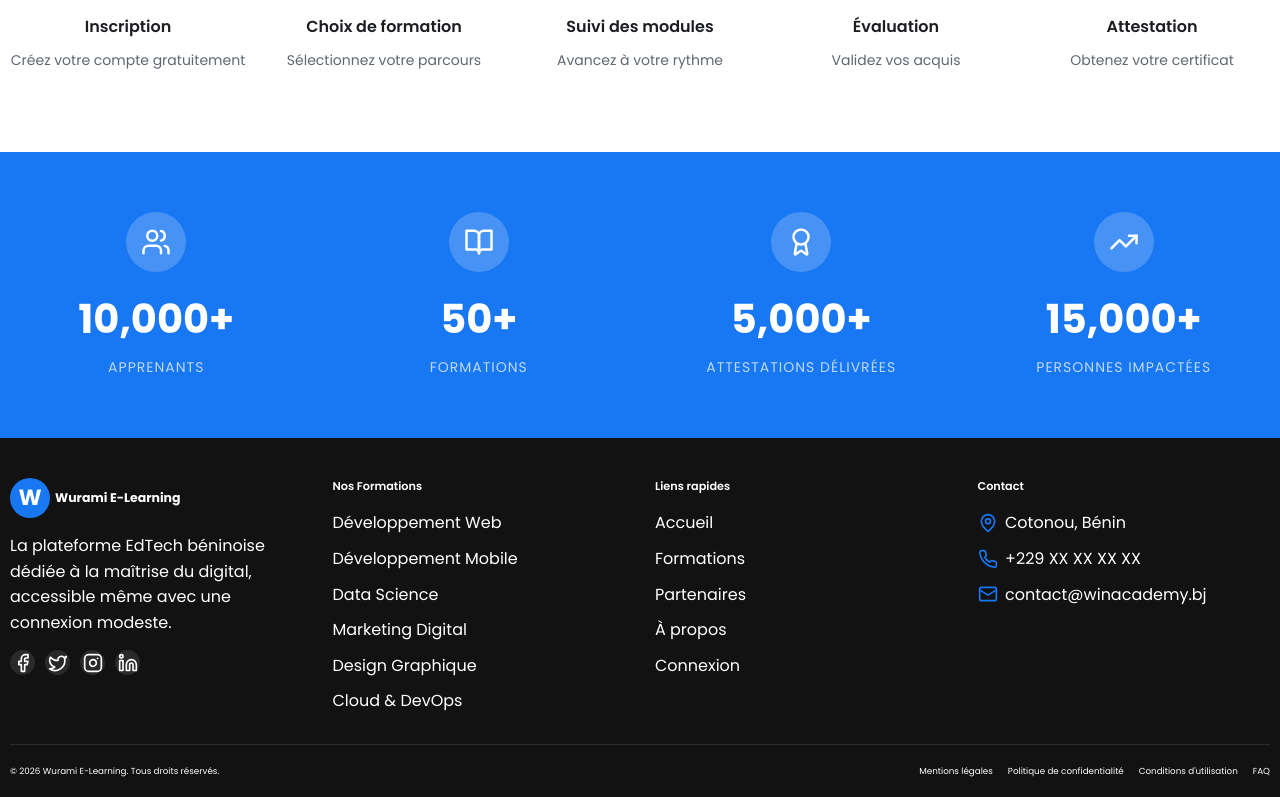
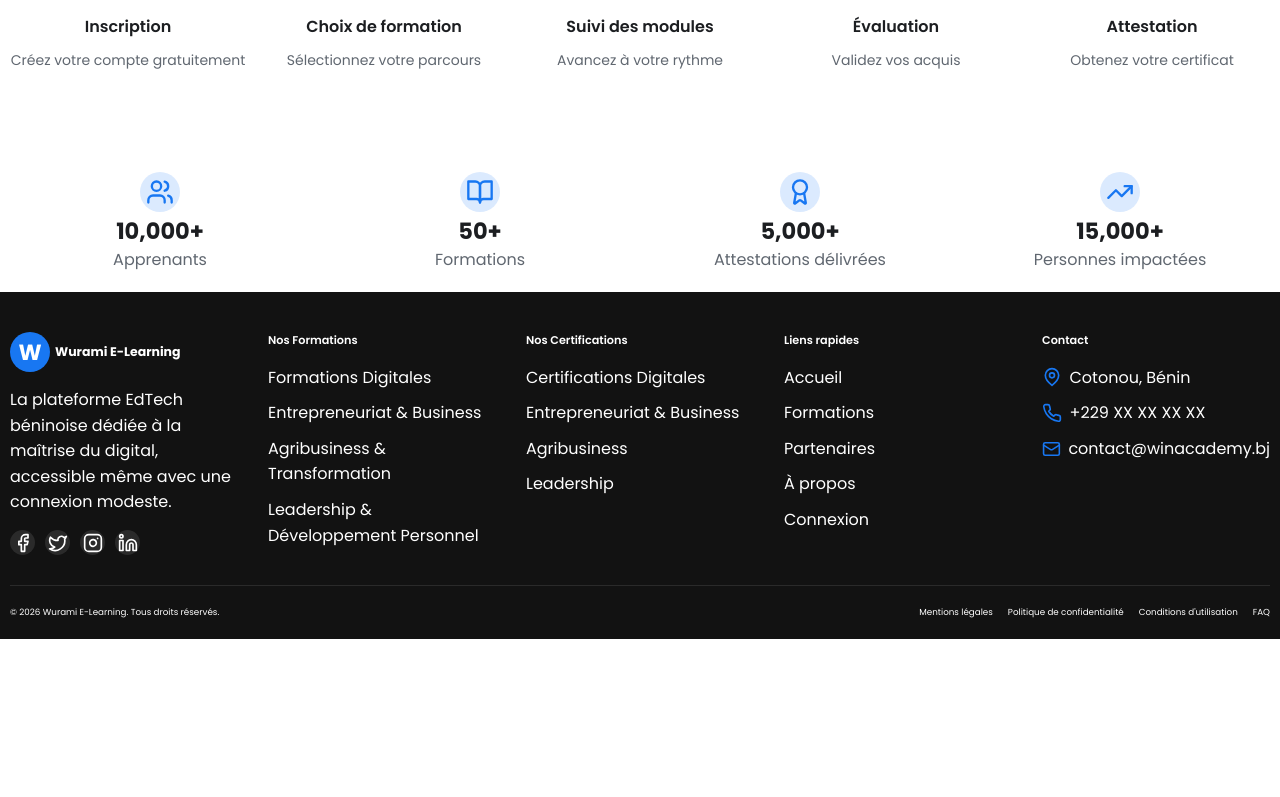
Before and after one commit to VOGLOSSOU/win-academy-fronend-app, a Next.js app: page / in a window 1280 px wide. Shown: the part 2370-3167 px from the top of the page. After the commit the page ends 3009 px from the top, so only its background shows below. Built offline with nearby package versions, Linux system fonts and the light colour scheme.

Commit message:
okay Les textes sont maintenant plus lisibles et plus gros.

```diff
--- a/src/app/formations/page.tsx
+++ b/src/app/formations/page.tsx
@@ -564,10 +564,10 @@ export default function FormationsPage() {
                     </div>
 
                     <h3 className="text-xl font-bold text-dark mb-2">{formation.title}</h3>
-                    <p className="text-gray-600 mb-4 text-sm line-clamp-2">{formation.description}</p>
+                    <p className="text-gray-600 mb-4 text-base line-clamp-2">{formation.description}</p>
 
                     {/* Meta */}
-                    <div className="flex items-center gap-4 text-sm text-gray-500 mb-4">
+                    <div className="flex items-center gap-4 text-base text-gray-500 mb-4">
                       <div className="flex items-center gap-1">
                         <Clock size={16} />
                         <span>{formation.duration}</span>
@@ -579,7 +579,7 @@ export default function FormationsPage() {
                     </div>
 
                     {/* Instructor & Certificate */}
-                    <div className="flex items-center justify-between text-sm mb-4">
+                    <div className="flex items-center justify-between text-base mb-4">
                       <span className="text-gray-600">Par {formation.instructor}</span>
                       {formation.hasCertificate && (
                         <span className="flex items-center gap-1 text-green-600">
@@ -625,10 +625,10 @@ export default function FormationsPage() {
         <PartnersSection />
 
         {/* CTA Section */}
-        <section className="py-16 bg-light">
+        <section className="py-16 bg-white">
           <div className="container mx-auto px-4 text-center">
-            <h2 className="section-title-main mb-4">Vous ne savez pas par où commencer ?</h2>
-            <p className="section-description mb-8 max-w-2xl mx-auto">
+            <h2 className="text-4xl md:text-5xl font-bold text-dark mb-4">Vous ne savez pas par où commencer ?</h2>
+            <p className="text-2xl text-gray-600 mb-8 max-w-2xl mx-auto">
               Nos conseillers pédagogiques sont là pour vous guider vers la formation
               qui correspond le mieux à vos objectifs.
             </p>
--- a/src/components/Footer.tsx
+++ b/src/components/Footer.tsx
@@ -8,25 +8,29 @@ export default function Footer() {
 
   const footerLinks = {
     formations: [
-      { href: '/formations/developpement-web', label: 'Développement Web' },
-      { href: '/formations/developpement-mobile', label: 'Développement Mobile' },
-      { href: '/formations/data-science', label: 'Data Science' },
-      { href: '/formations/marketing-digital', label: 'Marketing Digital' },
-      { href: '/formations/design-graphique', label: 'Design Graphique' },
-      { href: '/formations/cloud-devops', label: 'Cloud & DevOps' },
+      { href: '/formations?category=digital', label: 'Formations Digitales' },
+      { href: '/formations?category=entrepreneuriat', label: 'Entrepreneuriat & Business' },
+      { href: '/formations?category=agribusiness', label: 'Agribusiness & Transformation' },
+      { href: '/formations?category=leadership', label: 'Leadership & Développement Personnel' },
+    ],
+    certifications: [
+      { href: '/certifications?category=digital', label: 'Certifications Digitales' },
+      { href: '/certifications?category=entrepreneuriat', label: 'Entrepreneuriat & Business' },
+      { href: '/certifications?category=agribusiness', label: 'Agribusiness' },
+      { href: '/certifications?category=leadership', label: 'Leadership' },
     ],
     legal: [
       { href: '/mentions-legales', label: 'Mentions légales' },
       { href: '/politique-confidentialite', label: 'Politique de confidentialité' },
       { href: '/conditions-utilisation', label: "Conditions d'utilisation" },
-      { href: '/faq', label: 'FAQ' },
+      { href: '/a-propos#faq', label: 'FAQ' },
     ],
   };
 
   return (
     <footer className="bg-dark text-white pt-16 pb-8">
       <div className="container mx-auto px-4">
-        <div className="grid md:grid-cols-2 lg:grid-cols-4 gap-12 mb-12">
+        <div className="grid md:grid-cols-2 lg:grid-cols-5 gap-12 mb-12">
           {/* Brand */}
           <div>
             <Link href="/" className="flex items-center gap-2 mb-6">
@@ -59,6 +63,20 @@ export default function Footer() {
             <h4 className="text-lg font-semibold mb-6">Nos Formations</h4>
             <ul className="space-y-4">
               {footerLinks.formations.map((link) => (
+                <li key={link.href}>
+                  <Link href={link.href} className="text-gray-400 hover:text-primary transition-colors">
+                    {link.label}
+                  </Link>
+                </li>
+              ))}
+            </ul>
+          </div>
+
+          {/* Certifications */}
+          <div>
+            <h4 className="text-lg font-semibold mb-6">Nos Certifications</h4>
+            <ul className="space-y-4">
+              {footerLinks.certifications.map((link) => (
                 <li key={link.href}>
                   <Link href={link.href} className="text-gray-400 hover:text-primary transition-colors">
                     {link.label}
--- a/src/components/Navigation.tsx
+++ b/src/components/Navigation.tsx
@@ -53,7 +53,7 @@ export default function Navigation() {
 
         {/* Mobile Menu */}
         {isOpen && (
-          <div className="nav_menu active md:hidden">
+          <div className="nav_menu active md:hidden" style={{ backgroundColor: '#1877F2' }}>
             {navLinks.map((link) => (
               <Link
                 key={link.href}
--- a/src/components/PartnersSection.tsx
+++ b/src/components/PartnersSection.tsx
@@ -63,7 +63,7 @@ export default function PartnersSection() {
           <h2 className="text-3xl md:text-4xl font-bold text-dark mb-4">
             Découvrez les témoignages de ceux qui ont changé leur vie avec Wurami E-Learning
           </h2>
-          <p className="text-2xl text-gray-600 max-w-2xl mx-auto">
+          <p className="text-3xl text-gray-600 max-w-2xl mx-auto">
             Wurami E-Learning collabore avec des institutions éducatives, des entreprises et des organisations engagées pour l'employabilité et l'inclusion numérique des jeunes
           </p>
         </div>
--- a/src/components/StatsSection.tsx
+++ b/src/components/StatsSection.tsx
@@ -11,16 +11,16 @@ export default function StatsSection() {
   ];
 
   return (
-    <section className="stats-section" id="statistiques">
+    <section className="py-8 bg-white" id="statistiques">
       <div className="container mx-auto px-4">
-        <div className="stats-grid">
+        <div className="grid grid-cols-2 md:grid-cols-4 gap-8">
           {stats.map((stat, index) => (
-            <div key={index} className="stat-box">
-              <div className="stat-icon">
-                <stat.icon size={32} />
+            <div key={index} className="text-center">
+              <div className="w-16 h-16 mx-auto mb-3 rounded-full bg-blue-100 flex items-center justify-center">
+                <stat.icon className="text-primary" size={28} />
               </div>
-              <div className="stat-value">{stat.value}</div>
-              <div className="stat-label">{stat.label}</div>
+              <div className="text-3xl md:text-4xl font-bold text-dark">{stat.value}</div>
+              <div className="text-gray-600 mt-1">{stat.label}</div>
             </div>
           ))}
         </div>
--- a/src/style.css
+++ b/src/style.css
@@ -232,7 +232,7 @@ header {
     left: 0;
     right: 0;
     bottom: 0;
-    background: rgba(0, 0, 0, 0.4);
+    background: linear-gradient(to bottom, rgba(0, 0, 0, 0.7) 0%, rgba(0, 0, 0, 0.9) 100%);
 }
 
 .hero-main-container {
```
